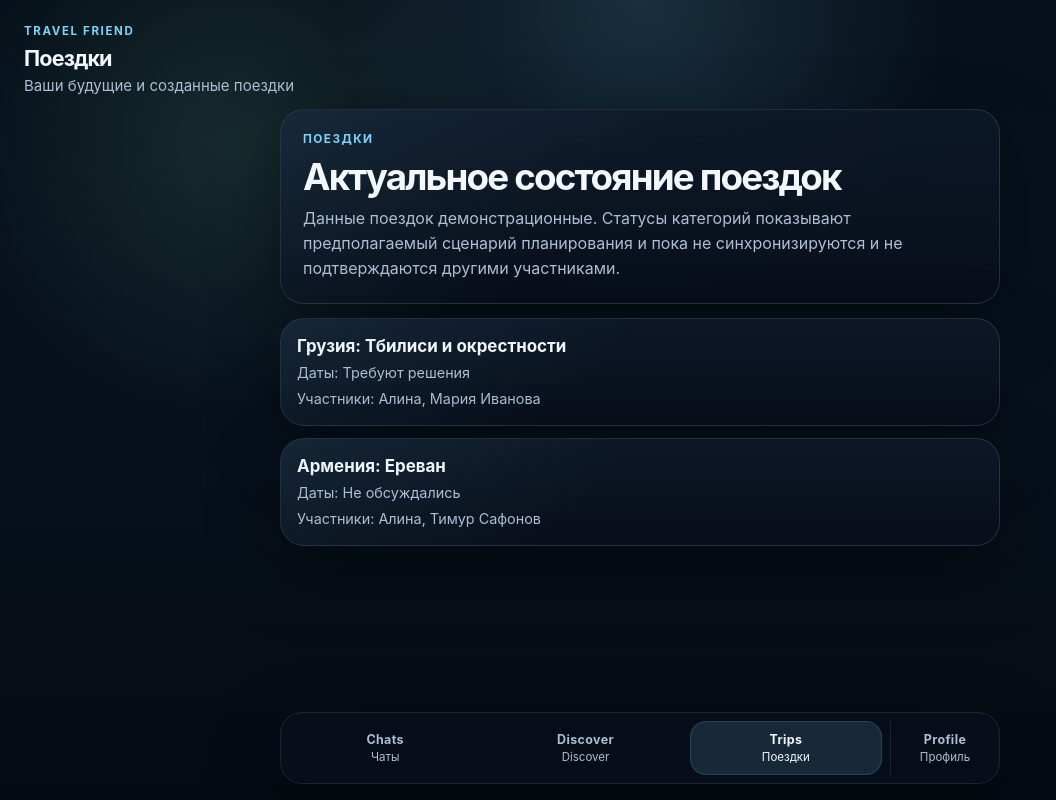
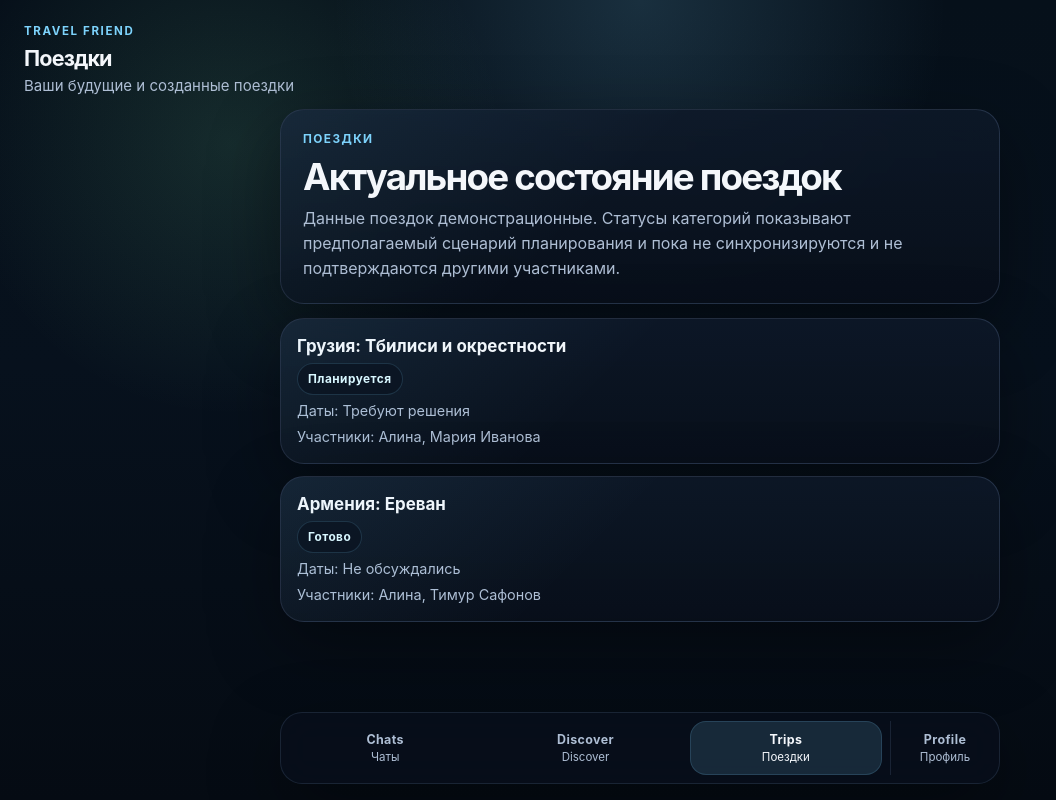
Before and after one commit to LeonidNur/travel-friend, a Next.js app in the folder apps/mini-app/: page /trips in a window 1280 px wide. Shown: the whole page, without its empty margins (0-1056 px from the left). Built offline with nearby package versions, Linux system fonts and the light colour scheme.

Commit message:
Show trip status in trips list

```diff
--- a/apps/mini-app/app/globals.css
+++ b/apps/mini-app/app/globals.css
@@ -884,6 +884,10 @@ body[data-profile-edit-mode='true'] .app-content__frame {
   line-height: 1.3;
 }
 
+.trip-card__status {
+  justify-self: start;
+}
+
 .trip-card__meta {
   color: var(--muted);
   font-size: 0.9rem;
--- a/apps/mini-app/app/trips/page.tsx
+++ b/apps/mini-app/app/trips/page.tsx
@@ -4,6 +4,7 @@ import Link from 'next/link';
 
 import { useTripSession } from '@/components/InterestDecisionProvider';
 import { getChatById } from '@/lib/mock-chats';
+import { getTripStatusLabel } from '@/lib/trip-status';
 import type { Trip } from '@/lib/types';
 
 function getDatesValue(trip: Trip) {
@@ -71,6 +72,7 @@ function TripCard({ trip }: { trip: Trip }) {
   return (
     <Link className="surface-card surface-card--compact trip-card trip-card--link" href={`/trips/${trip.id}`}>
       <h2 className="trip-card__title">{direction}</h2>
+      <span className="chat-status trip-card__status">{getTripStatusLabel(trip.status)}</span>
       <p className="trip-card__meta">Даты: {dates}</p>
       <p className="trip-card__meta">Участники: {participants}</p>
     </Link>
--- /dev/null
+++ b/apps/mini-app/lib/trip-status.ts
@@ -0,0 +1,11 @@
+import type { TripStatus } from './types';
+
+const TRIP_STATUS_LABELS: Record<TripStatus, string> = {
+  draft: 'Черновик',
+  planning: 'Планируется',
+  ready: 'Готово'
+};
+
+export function getTripStatusLabel(status: TripStatus): string {
+  return TRIP_STATUS_LABELS[status];
+}
```
Also changed, not shown: 1 other file (tests, documents, lock files or other folders).
